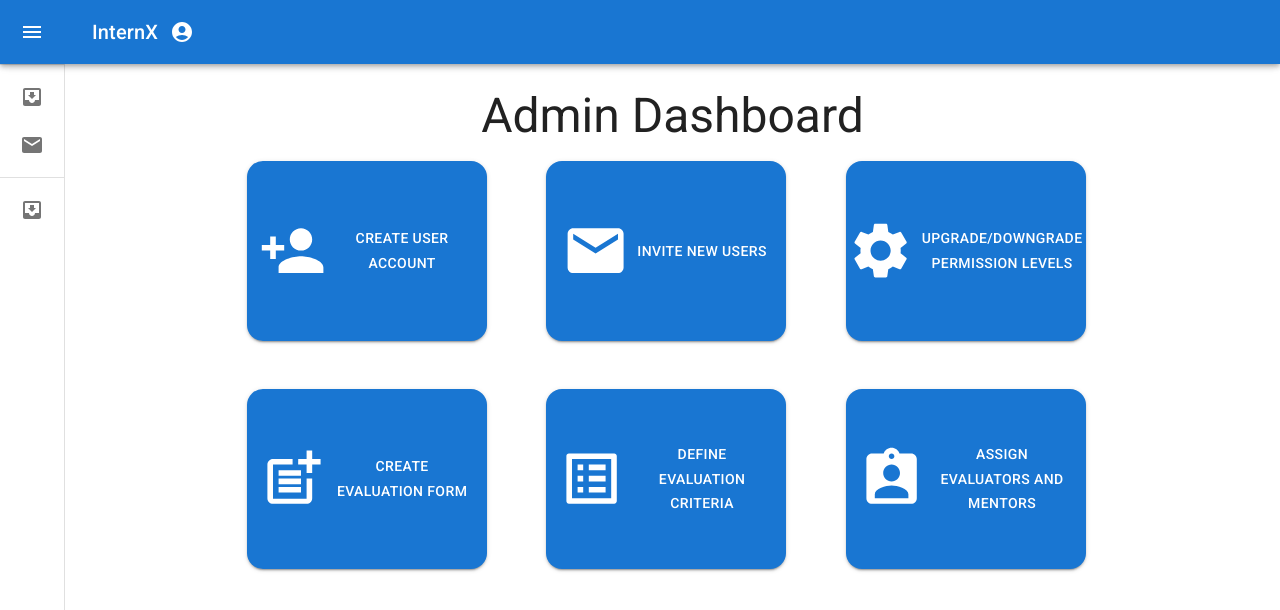
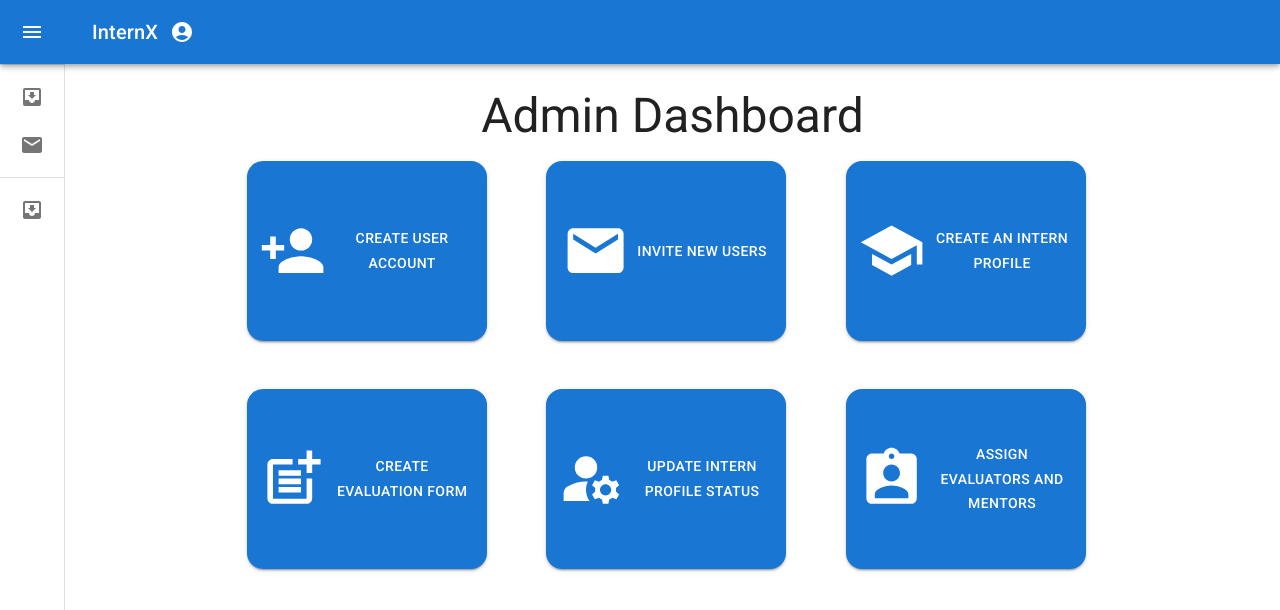
Before and after one commit to chami98/intern-management-system, a React (Create React App) app: page / in a window 1280 px wide. Shown: the top 610 px of the page. Built offline with nearby package versions, Linux system fonts and the light colour scheme.

Commit message:
Changed icons and names

```diff
--- a/src/components/adminDashboardActions.js
+++ b/src/components/adminDashboardActions.js
@@ -7,6 +7,9 @@ import {
   PostAdd,
   ListAlt,
   AssignmentInd,
+  AccountCircle,
+  School,
+  ManageAccounts,
 } from "@mui/icons-material";
 import CreateUserAccountDialog from "./createUserAccountDialog";
 
@@ -68,9 +71,9 @@ const AdminDashboardActions = () => {
               color="primary"
               fullWidth
               style={buttonStyle}
-              startIcon={<Settings style={iconStyle} />}
+              startIcon={<School style={iconStyle} />}
             >
-              Upgrade/Downgrade Permission Levels
+              Create an intern profile
             </Button>
           </Grid>
           <Grid item xs={12} md={4} sm={6}>
@@ -90,9 +93,9 @@ const AdminDashboardActions = () => {
               color="primary"
               fullWidth
               style={buttonStyle}
-              startIcon={<ListAlt style={iconStyle} />}
+              startIcon={<ManageAccounts style={iconStyle} />}
             >
-              Define Evaluation Criteria
+              Update intern profile status
             </Button>
           </Grid>
           <Grid item xs={12} md={4} sm={6}>
```
